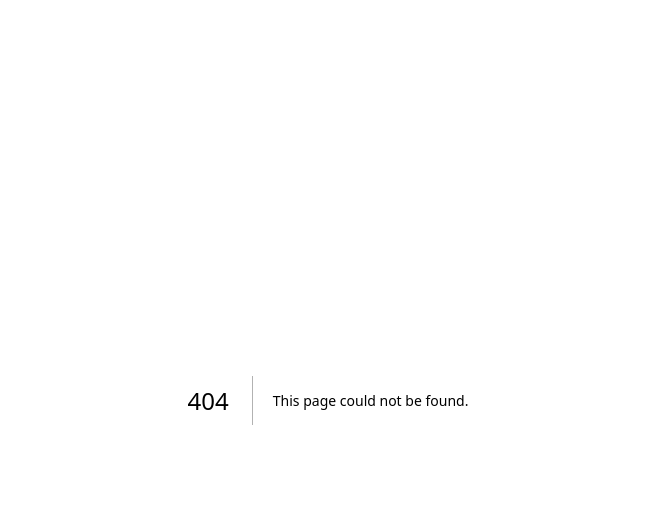
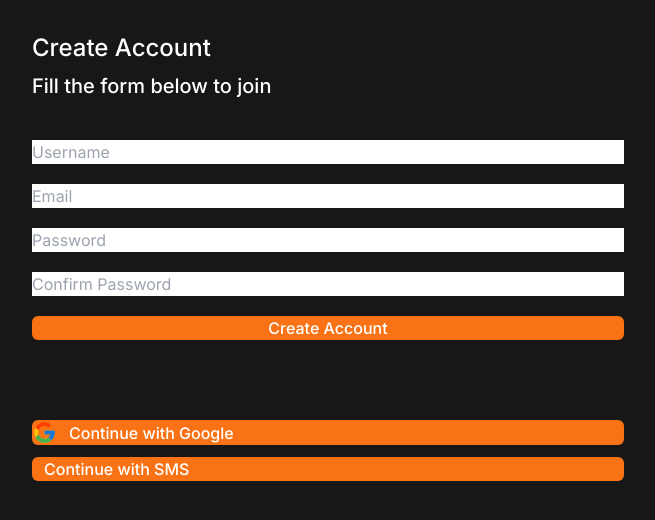
Before and after one commit to Abdul-lembariti/carrot_market_reloadd, a Next.js app: page /create-account in a window 1280 px wide. Before the commit this address had no page. Shown: the top 520 px of the page, without its empty margins (312-967 px from the left). Built offline with nearby package versions, Linux system fonts and the light colour scheme.

Commit message:
#Authentication - #5.0 Route Handlers

```diff
--- /dev/null
+++ b/app/create-account/page.tsx
@@ -0,0 +1,44 @@
+import { ChatBubbleOvalLeftEllipsisIcon } from '@heroicons/react/16/solid'
+import Link from 'next/link'
+import FormInput from '../../component/form-input'
+import FormButton from '../../component/form-btn'
+import SocialLogin from '../../component/social-login'
+
+export default function CreateAccount() {
+  return (
+    <div className="flex flex-col gap-10 py-8 px-6 min-h-screen">
+      <div className="flex flex-col gap-2 *:font-medium">
+        <h1 className="text-2xl">Create Account</h1>
+        <h2 className="text-xl">Fill the form below to join</h2>
+      </div>
+      <form className="flex flex-col gap-3">
+        <FormInput
+          type="text"
+          placeholder="Username"
+          required={true}
+          errors={['']}
+        />
+        <FormInput
+          type="email"
+          placeholder="Email"
+          required={true}
+          errors={['']}
+        />
+        <FormInput
+          type="password"
+          placeholder="Password"
+          required={true}
+          errors={['']}
+        />
+        <FormInput
+          type="password"
+          placeholder="Confirm Password"
+          required={true}
+          errors={['']}
+        />
+        <FormButton loading={false} text="Create Account" />
+      </form>
+      <SocialLogin />
+    </div>
+  )
+}
--- a/app/globals.css
+++ b/app/globals.css
@@ -5,12 +5,18 @@
 
 @layer base {
   a {
-    @apply text-blue-500;
+    @apply text-orange-500;
+  }
+}
+
+@layer utilities {
+  .text-bigger-hello {
+    @apply text-3xl font-semibold;
   }
 }
 
 @layer components {
-  .btn {
-    @apply w-full bg-black h-10 text-white rounded-sexy-radius mt-tomato;
+  .primary-btn {
+    @apply w-full bg-orange-500 text-white  font-medium  rounded-md text-center hover:bg-orange-400 transition-colors;
   }
 }
--- a/app/layout.tsx
+++ b/app/layout.tsx
@@ -1,22 +1,25 @@
-import type { Metadata } from "next";
-import { Inter } from "next/font/google";
-import "./globals.css";
+import type { Metadata } from 'next'
+import { Inter } from 'next/font/google'
+import './globals.css'
 
-const inter = Inter({ subsets: ["latin"] });
+const inter = Inter({ subsets: ['latin'] })
 
 export const metadata: Metadata = {
-  title: "Carrot Market",
-  description: "Reloaded Carrot Market",
-};
+  title: 'Carrot Market',
+  description: 'Reloaded Carrot Market',
+}
 
 export default function RootLayout({
   children,
 }: Readonly<{
-  children: React.ReactNode;
+  children: React.ReactNode
 }>) {
   return (
     <html lang="en">
-      <body className={inter.className}>{children}</body>
+      <body
+        className={`${inter.className} bg-neutral-900 text-white max-w-screen-sm mx-auto`}>
+        {children}
+      </body>
     </html>
-  );
+  )
 }
--- /dev/null
+++ b/app/login/page.tsx
@@ -0,0 +1,45 @@
+'use client'
+
+import FormInput from '@/component/form-input'
+import FormButton from '@/component/form-btn'
+import SocialLogin from '@/component/social-login'
+
+export default function Login() {
+  const onClick = async () => {
+    const response = await fetch('/www/users', {
+      method: 'POST',
+      body: JSON.stringify({
+        username: 'dula',
+        password: '123',
+      }),
+    })
+    console.log(await response.json())
+  }
+
+  return (
+    <div className="flex flex-col gap-10 py-8 px-6 min-h-screen">
+      <div className="flex flex-col gap-2 *:font-medium">
+        <h1 className="text-2xl">Carrot Market Login</h1>
+        <h2 className="text-xl">Login with Email and Password</h2>
+      </div>
+      <form className="flex flex-col gap-3">
+        <FormInput
+          type="email"
+          placeholder="Email"
+          required={true}
+          errors={['']}
+        />
+        <FormInput
+          type="password"
+          placeholder="Password"
+          required={true}
+          errors={['']}
+        />
+      </form>
+      <span onClick={onClick}>
+        <FormButton loading={false} text="Login" />
+      </span>
+      <SocialLogin />
+    </div>
+  )
+}
--- a/app/page.tsx
+++ b/app/page.tsx
@@ -1,11 +1,24 @@
+import Link from 'next/link'
+
 export default function Home() {
   return (
-    <main className="bg-gray-300 h-screen flex items-center justify-center p-5">
-      <div className="bg-white shadow-lg p-5 rounded-xl w-full max-w-screen-sm flex flex-col gap-4">
-        <button className="w-full h-10 bg-black text-white rounded-sexy-radius">
-          Submit
-        </button>
+    <div className="flex flex-col items-center justify-between min-h-screen p-6">
+      <div className="my-auto flex flex-col items-center gap-2 *:font-medium">
+        <span className="text-9xl">🥕</span>
+        <h1 className="text-4xl">Carrot Market</h1>
+        <h2 className="text-2xl">Welcome to Carrot Market!</h2>
       </div>
-    </main>
+      <div className="flex flex-col items-center gap-3 w-full">
+        <Link href="/create-account" className="primary-btn py-2.5 text-lg">
+          Getting started
+        </Link>
+        <div className="flex gap-2">
+          <span>Already have an account? </span>
+          <Link href="/login" className="hover:underline">
+            Login
+          </Link>
+        </div>
+      </div>
+    </div>
   )
 }
--- /dev/null
+++ b/app/sms/page.tsx
@@ -0,0 +1,32 @@
+import { ChatBubbleOvalLeftEllipsisIcon } from '@heroicons/react/16/solid'
+import Link from 'next/link'
+import FormInput from '../../component/form-input'
+import FormButton from '../../component/form-btn'
+import SocialLogin from '../../component/social-login'
+
+export default function SMSLogin() {
+  return (
+    <div className="flex flex-col gap-10 py-8 px-6 min-h-screen">
+      <div className="flex flex-col gap-2 *:font-medium">
+        <h1 className="text-2xl">SMS Login</h1>
+        <h2 className="text-xl">Verify your phone number</h2>
+      </div>
+      <form className="flex flex-col gap-3">
+        <FormInput
+          type="number"
+          placeholder="Phone Number"
+          required={true}
+          errors={['']}
+        />
+        <FormInput
+          type="number"
+          placeholder="Verfication Code"
+          required={true}
+          errors={['']}
+        />
+
+        <FormButton loading={false} text="Verify" />
+      </form>
+    </div>
+  )
+}
--- /dev/null
+++ b/app/www/users/route.ts
@@ -0,0 +1,14 @@
+import { NextRequest } from 'next/server'
+
+export async function GET(request: NextRequest) {
+  console.log(request)
+  return Response.json({
+    ok: true,
+  })
+}
+
+export async function POST(request: NextRequest) {
+  const data = await request.json()
+  console.log('log in user')
+  return Response.json(data)
+}
--- /dev/null
+++ b/component/form-btn.tsx
@@ -0,0 +1,14 @@
+interface IFormBtn {
+  loading: boolean
+  text: string
+}
+
+export default function FormButton({ loading, text }: IFormBtn) {
+  return (
+    <button
+      disabled={loading}
+      className="primary-btn h-10 disabled:bg-neutral-400 disabled:text-neutral-300 disabled:cursor-not-allowed">
+      {loading ? 'Loading...' : text}
+    </button>
+  )
+}
--- /dev/null
+++ b/component/form-input.tsx
@@ -0,0 +1,29 @@
+interface Iform {
+  type: string
+  placeholder: string
+  required: boolean
+  errors: string[]
+}
+
+export default function FormInput({
+  type,
+  placeholder,
+  required,
+  errors,
+}: Iform) {
+  return (
+    <div className="flex flex-col gap-2">
+      <input
+        className="bg-transparent rounded-md w-full h-10 focus:outline-none ring-1 focus:ring-4 transition-all ring-neutral-200 focus:ring-orange-500 border-none px-4 placeholder:text-neutral-400"
+        type={type}
+        placeholder={placeholder}
+        required={required}
+      />
+      {errors.map((error, index) => (
+        <span key={index} className="text-red-500 font-medium">
+          {error}
+        </span>
+      ))}
+    </div>
+  )
+}
--- /dev/null
+++ b/component/social-login.tsx
@@ -0,0 +1,29 @@
+import { ChatBubbleOvalLeftEllipsisIcon } from '@heroicons/react/16/solid'
+import Image from 'next/image'
+import Link from 'next/link'
+
+export default function SocialLogin() {
+  return (
+    <>
+      <div className="w-full h-px bg-neutral-500" />
+      <div className="flex flex-col gap-3">
+        <Link
+          href="/google"
+          className="primary-btn flex h-10 items-center justify-center gap-3">
+          <span>
+            <Image width="25" height="25" src="/google.svg" alt="" />
+          </span>
+          <span>Continue with Google</span>
+        </Link>
+        <Link
+          href="/sms"
+          className="primary-btn flex h-10 items-center justify-center gap-3">
+          <span>
+            <ChatBubbleOvalLeftEllipsisIcon className="size-6" />
+          </span>
+          <span>Continue with SMS</span>
+        </Link>
+      </div>
+    </>
+  )
+}
--- a/package.json
+++ b/package.json
@@ -9,6 +9,7 @@
     "lint": "next lint"
   },
   "dependencies": {
+    "@heroicons/react": "^2.1.3",
     "@tailwindcss/forms": "^0.5.7",
     "next": "14.2.3",
     "react": "^18",
--- a/tailwind.config.ts
+++ b/tailwind.config.ts
@@ -7,16 +7,8 @@
     './app/**/*.{js,ts,jsx,tsx,mdx}',
   ],
   theme: {
-    extend: {
-      margin: {
-        tomato:'120px',
-        'top-a-lot': '12px',
-      },
-      borderRadius: {
-        'sexy-radius': '11.11px',
-      },
-    },
+    extend: {},
   },
-  plugins: [require('@tailwindcss/forms')],
+  plugins: [],
 }
 export default config
```
Also changed, not shown: public/google.svg (added), 1 other file (tests, documents, lock files or other folders).
